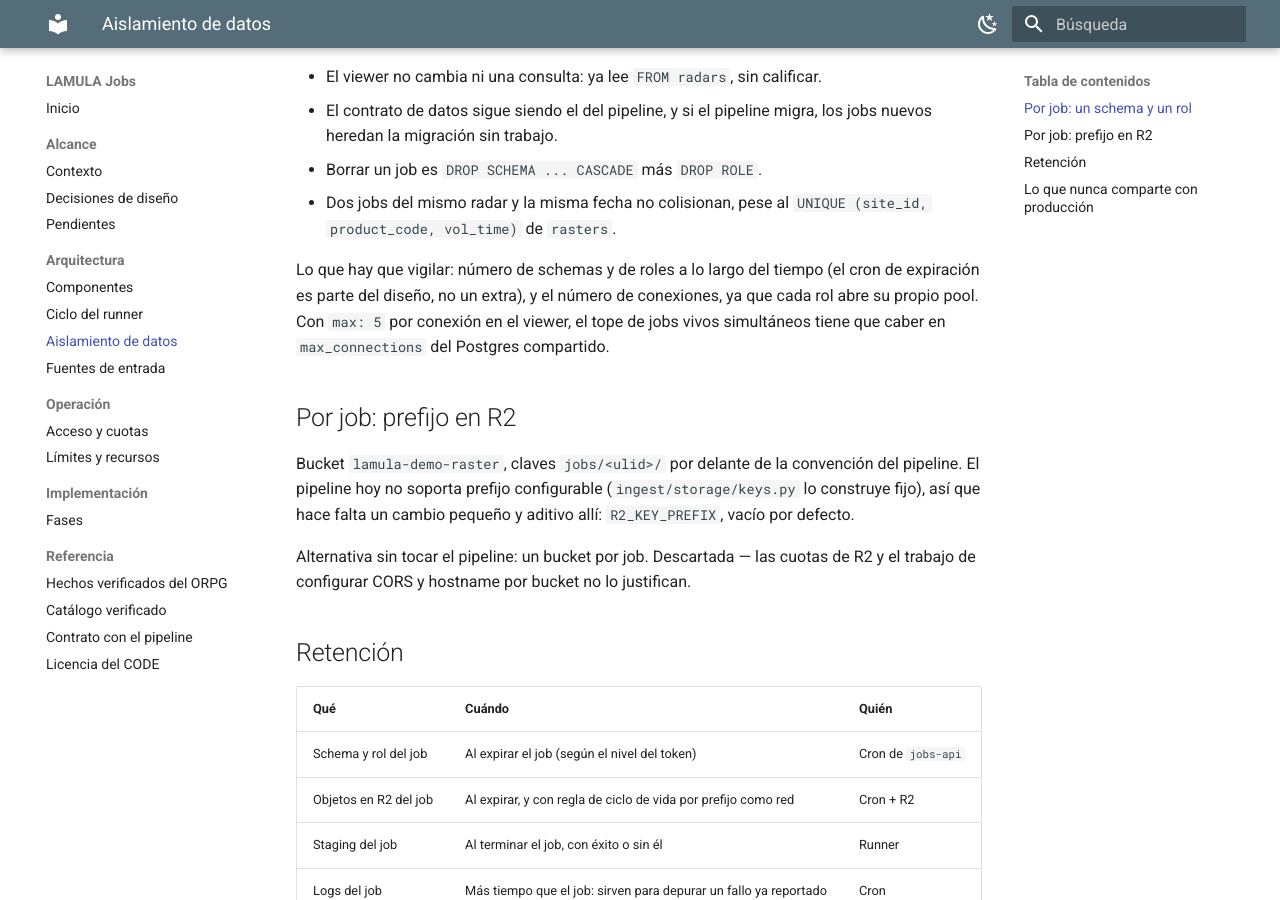
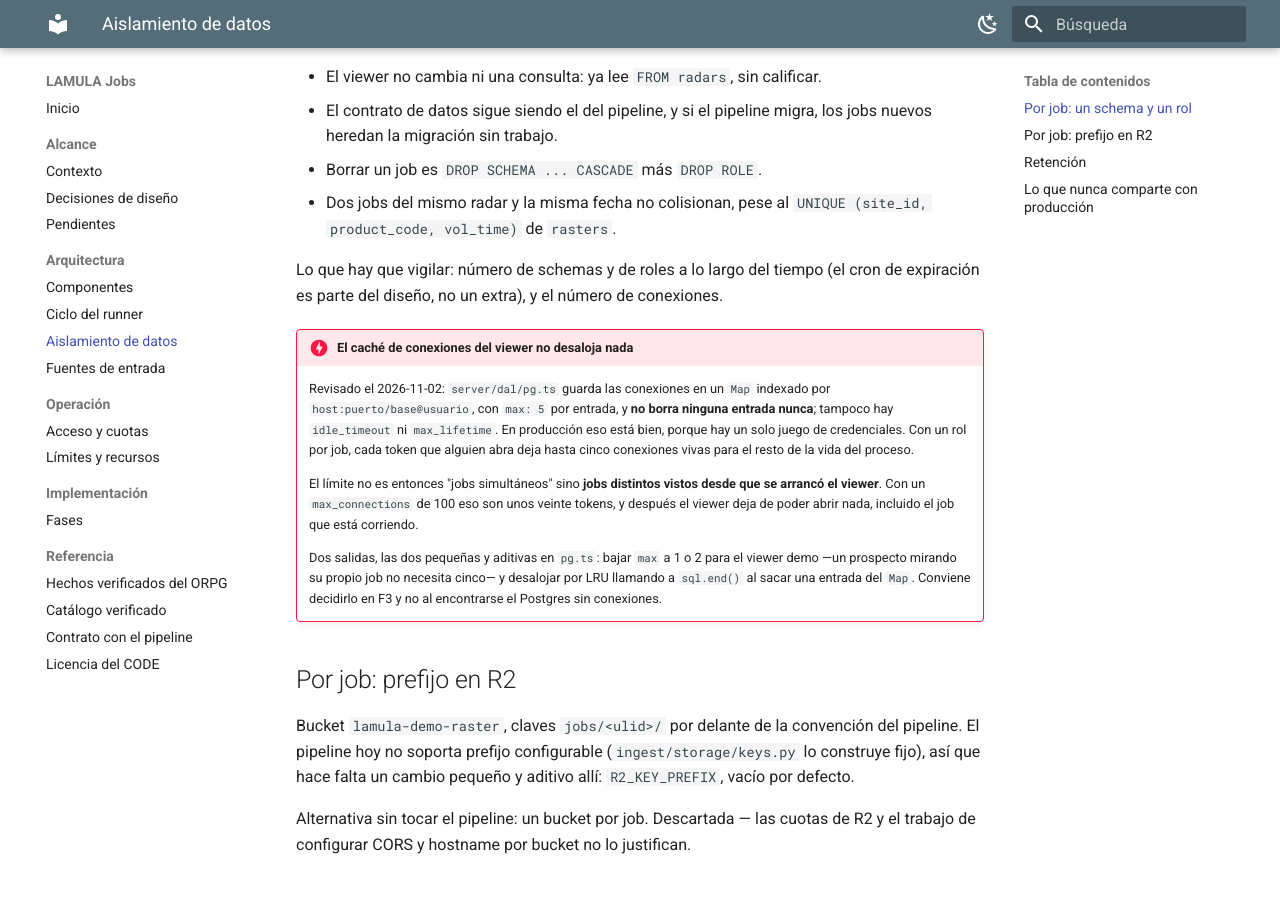
Before and after one commit to vladimir1284/lamula-jobs, an MkDocs documentation site: the page built from docs/arquitectura/aislamiento-datos.md, in a window 1280 px wide and 900 px high, scrolled down 678 px. Built offline with MkDocs 1.6.1 and Material for MkDocs 9.7.7, drawn with Linux system fonts in a browser that asks for light colours.

Commit message:
docs: el caché de conexiones del viewer no desaloja, y con un rol por job eso se nota
`server/dal/pg.ts` indexa conexiones por credenciales con `max: 5` y no
borra entradas nunca, sin idle_timeout ni max_lifetime. Con un solo juego de
credenciales da igual; con un rol por job, el límite pasa a ser "jobs
distintos vistos desde que arrancó el proceso", unos veinte con
max_connections=100. Salidas: bajar `max` y desalojar por LRU con
`sql.end()`. A decidir en F3.

Co-Authored-By: Claude Opus 5 (1M context) <noreply@anthropic.com>

```diff
--- a/docs/arquitectura/aislamiento-datos.md
+++ b/docs/arquitectura/aislamiento-datos.md
@@ -36,9 +36,23 @@ Consecuencias, todas buenas:
   product_code, vol_time)` de `rasters`.
 
 Lo que hay que vigilar: número de schemas y de roles a lo largo del tiempo (el cron de
-expiración es parte del diseño, no un extra), y el número de conexiones, ya que cada rol abre
-su propio pool. Con `max: 5` por conexión en el viewer, el tope de jobs vivos simultáneos tiene
-que caber en `max_connections` del Postgres compartido.
+expiración es parte del diseño, no un extra), y el número de conexiones.
+
+!!! danger "El caché de conexiones del viewer no desaloja nada"
+    Revisado el 2026-11-02: `server/dal/pg.ts` guarda las conexiones en un `Map` indexado por
+    `host:puerto/base@usuario`, con `max: 5` por entrada, y **no borra ninguna entrada nunca**;
+    tampoco hay `idle_timeout` ni `max_lifetime`. En producción eso está bien, porque hay un
+    solo juego de credenciales. Con un rol por job, cada token que alguien abra deja hasta
+    cinco conexiones vivas para el resto de la vida del proceso.
+
+    El límite no es entonces "jobs simultáneos" sino **jobs distintos vistos desde que se
+    arrancó el viewer**. Con un `max_connections` de 100 eso son unos veinte tokens, y después
+    el viewer deja de poder abrir nada, incluido el job que está corriendo.
+
+    Dos salidas, las dos pequeñas y aditivas en `pg.ts`: bajar `max` a 1 o 2 para el viewer
+    demo —un prospecto mirando su propio job no necesita cinco— y desalojar por LRU llamando a
+    `sql.end()` al sacar una entrada del `Map`. Conviene decidirlo en F3 y no al encontrarse
+    el Postgres sin conexiones.
 
 ## Por job: prefijo en R2
 
```
Also changed, not shown: docs/alcance/pendientes.md (+1 -0 lines).
